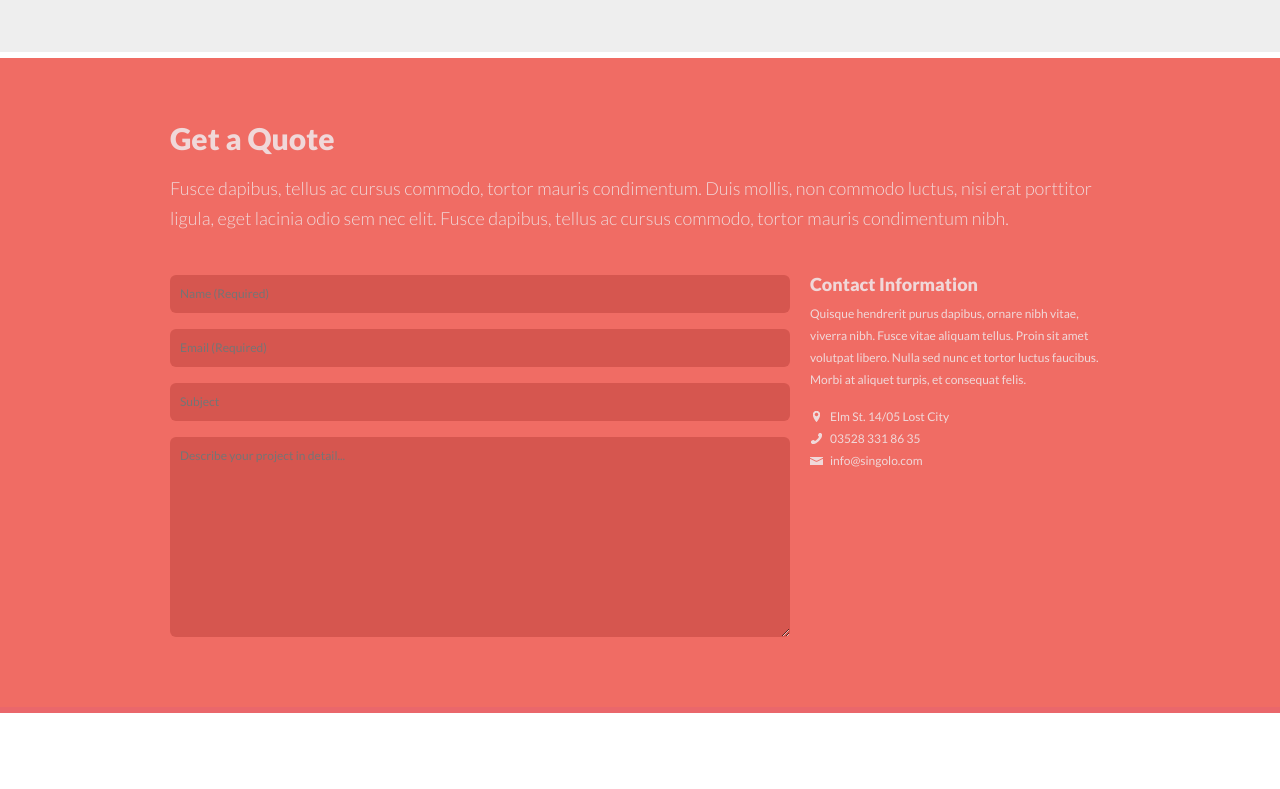
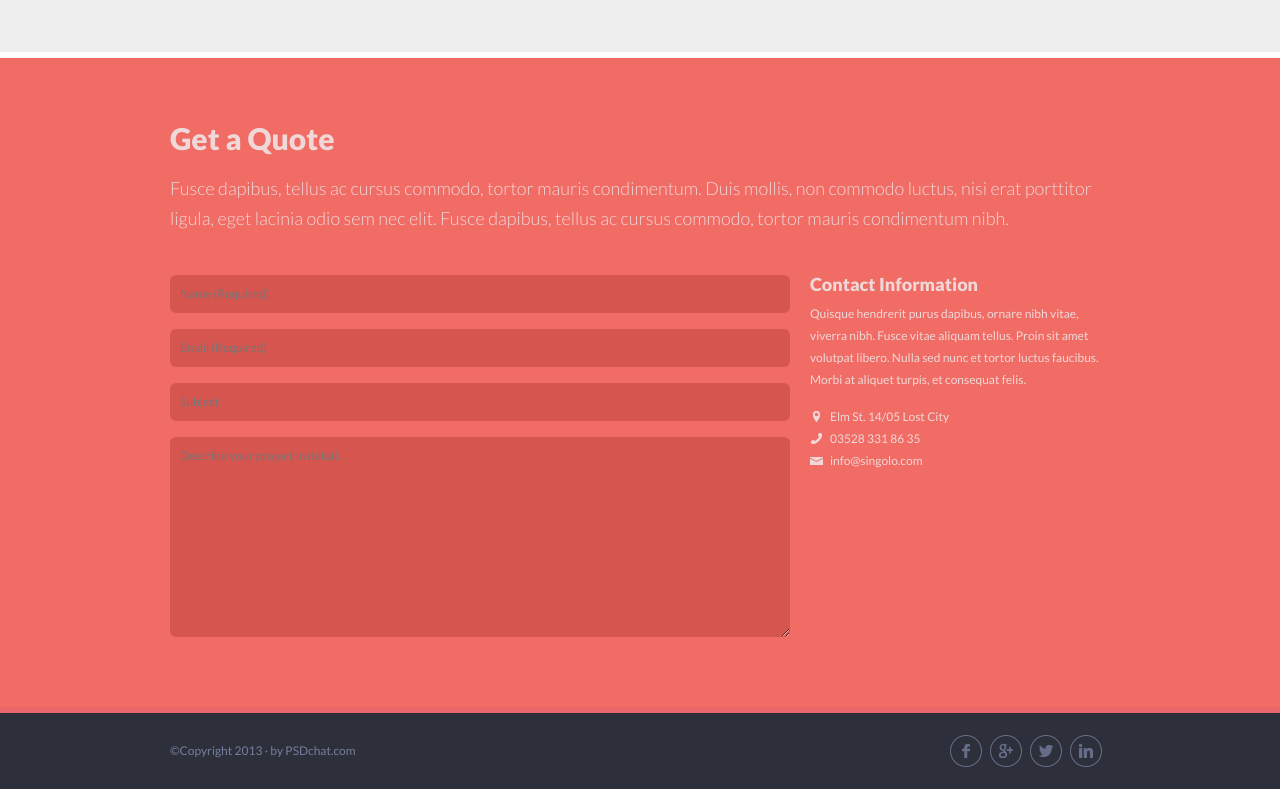
Before and after one commit to srdjanpetrovic87/Singolo, a plain HTML site: page index.html in a window 1280 px wide. Shown: the part 2743-3532 px from the top of the page. Before the commit the page ends 3456 px from the top, so only its background shows below. Drawn offline with Linux system fonts and the light colour scheme.

Commit message:
Create and style footer

```diff
--- a/index.html
+++ b/index.html
@@ -384,6 +384,22 @@
     </div> <!-- .container ends -->
   </div> <!-- #contact ends -->
 
+  <footer class="footer">
+    <div class="container">
+      <div class="row">
+        <div class="col-xs-12">
+          <p class="pull-left">&copy;Copyright 2013 · by PSDchat.com</p>
+          <ul class="social-networks pull-right">
+            <li><a href="https://www.facebook.com/" target="_blank">Facebook</a></li>
+            <li><a href="https://plus.google.com/" target="_blank">Google Plus</a></li>
+            <li><a href="https://twitter.com/" target="_blank">Twitter</a></li>
+            <li><a href="https://www.linkedin.com/" target="_blank">Linkedin</a></li>
+          </ul>
+        </div>
+      </div>
+    </div> <!-- .container ends -->
+  </footer> <!-- footer ends -->
+
   <script src="javascripts/jquery-1.11.3.min.js"></script>
   <script src="javascripts/bootstrap.min.js"></script>
 </body>
--- a/sass/_modules.scss
+++ b/sass/_modules.scss
@@ -6,3 +6,4 @@
 @import "modules/portfolio";
 @import "modules/about";
 @import "modules/contact";
+@import "modules/footer";
--- a/sass/modules/_contact.scss
+++ b/sass/modules/_contact.scss
@@ -68,7 +68,7 @@
       color: $pink-lighter;
       padding: 0 0 0 20px;
       margin: 0 0 10px 0;
-      background: url("../images/sprites-footer.png") no-repeat;
+      background: url("../images/sprites-contact.png") no-repeat;
       &:nth-child(1) {
         background-position: 0 0;
       }
--- /dev/null
+++ b/sass/modules/_footer.scss
@@ -0,0 +1,35 @@
+.footer {
+  background: $blue-dark;
+  padding: 22px 0;
+  p {
+    line-height: 32px;
+    margin: 0;
+  }
+  .social-networks {
+    @include clearfix();
+    margin: 0;
+    li {
+      float: left;
+      margin: 0 8px 0 0;
+      background: url("../images/sprites-social.png") no-repeat;
+      &:nth-child(1) {
+        background-position: 0 0;
+      }
+      &:nth-child(2) {
+        background-position: -40px 0;
+      }
+      &:nth-child(3) {
+        background-position: -80px 0;
+      }
+      &:nth-child(4) {
+        background-position: -120px 0;
+      }
+      a {
+        display: block;
+        text-indent: -9999em;
+        width: 32px;
+        height: 32px;
+      }
+    }
+  }
+}
--- a/sass/modules/_header.scss
+++ b/sass/modules/_header.scss
@@ -1,4 +1,4 @@
-header {
+.header {
   .navbar {
     margin: 0;
     border: 0;
```
Also changed, not shown: images/sprites-contact.png (renamed from images/sprites-footer.png), stylesheets/styles.css.
